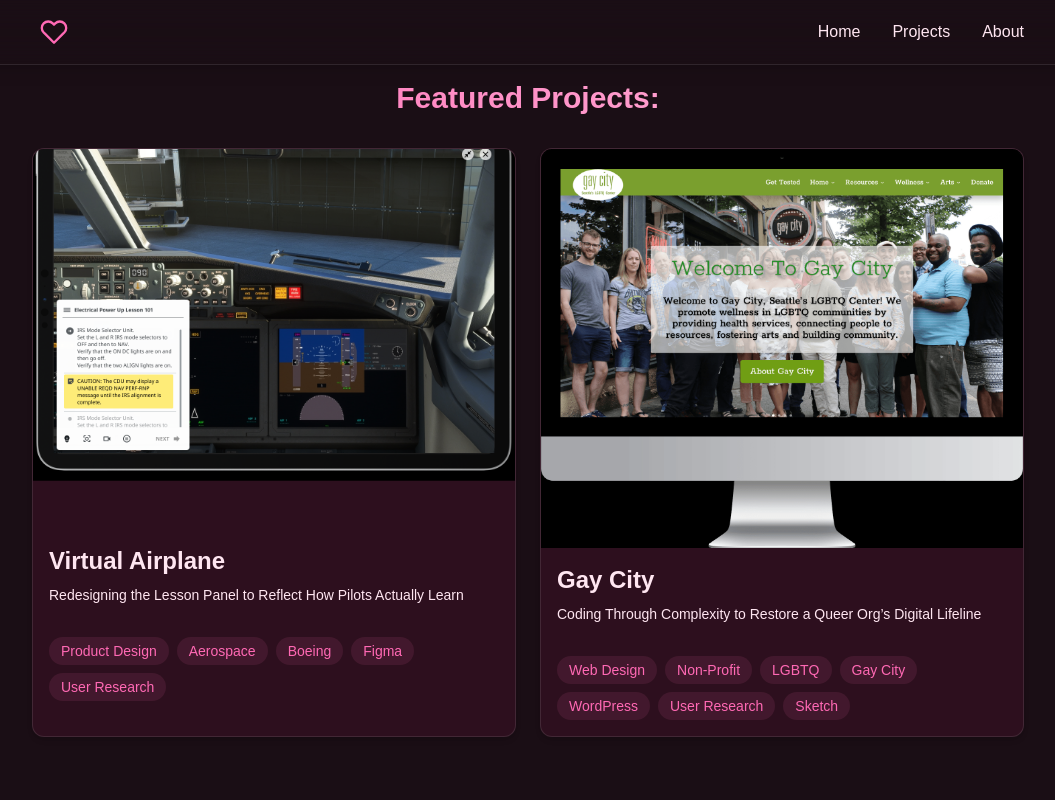
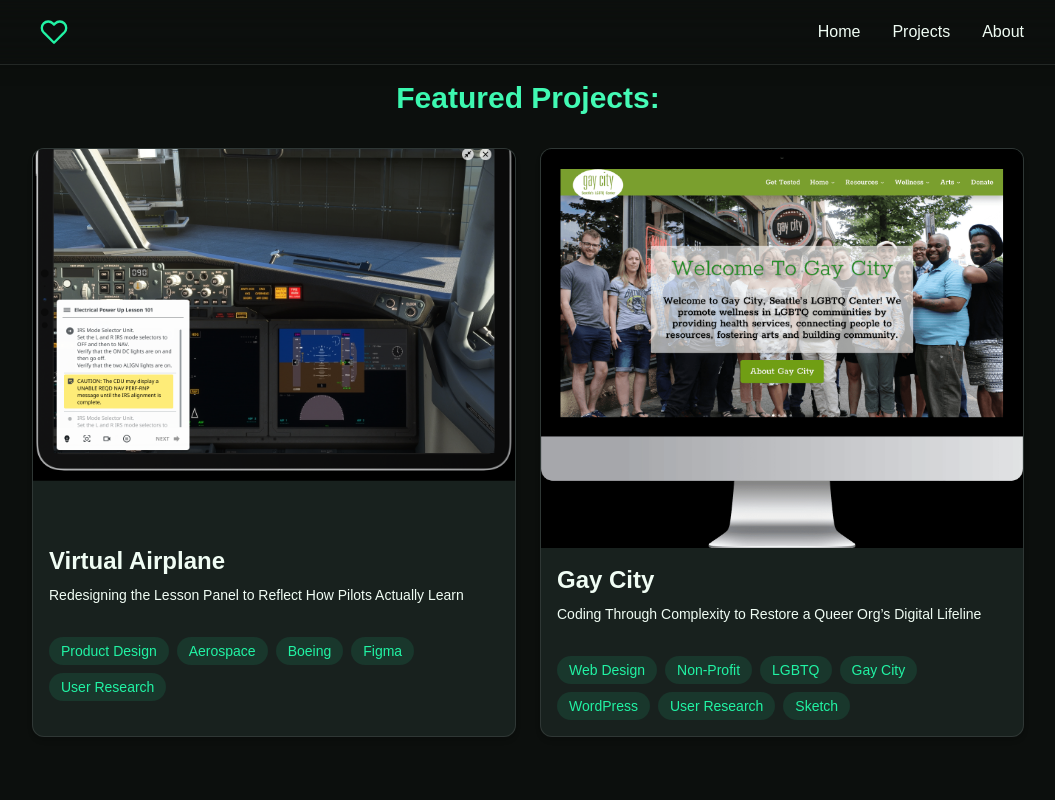
Before and after one commit to jordonaut/firstreactportfolio, a React (Vite) app: page / in a window 1280 px wide. Shown: the top 800 px of the page, without its empty margins (112-1167 px from the left). Built offline with nearby package versions, Linux system fonts and the light colour scheme.

Commit message:
Updating the Palette Switcher.

```diff
--- a/src/components/PaletteSwitcher.jsx
+++ b/src/components/PaletteSwitcher.jsx
@@ -15,16 +15,17 @@
 
 export function PaletteSwitcher() {
   const [currentIndex, setCurrentIndex] = useState(() => {
-    const stored = localStorage.getItem('palette');
-    return stored ? palettes.findIndex(p => p.id === stored) : 0;
-  });
+  const stored = sessionStorage.getItem('palette');
+  const initial = stored || 'green';
+  return palettes.findIndex(p => p.id === initial);
+});
 
   const [isPulsing, setIsPulsing] = useState(false);
   const current = palettes[currentIndex];
 
   useEffect(() => {
     document.documentElement.setAttribute('data-palette', current.id);
-    localStorage.setItem('palette', current.id);
+    sessionStorage.setItem('palette', current.id);
 
     // Trigger pulse animation
     setIsPulsing(true);
```
